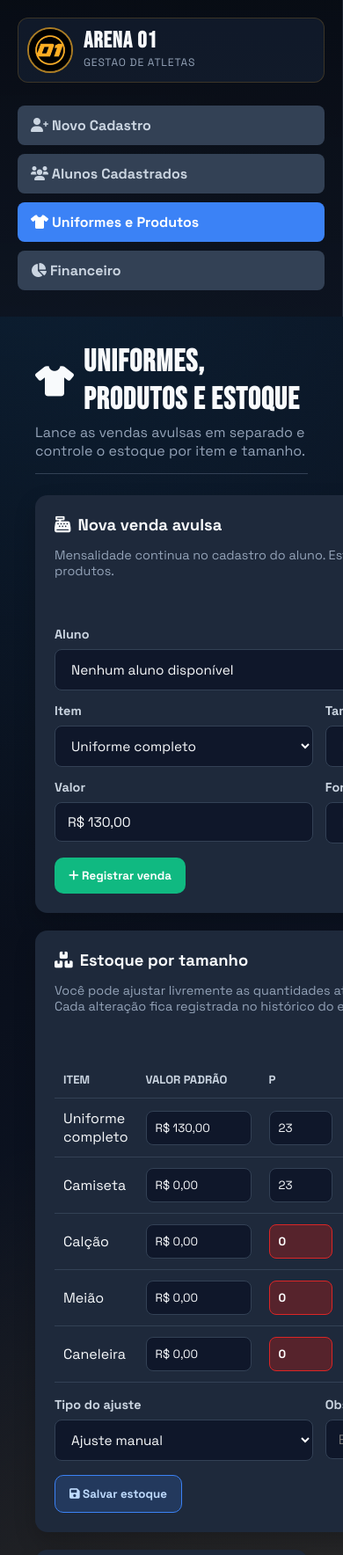
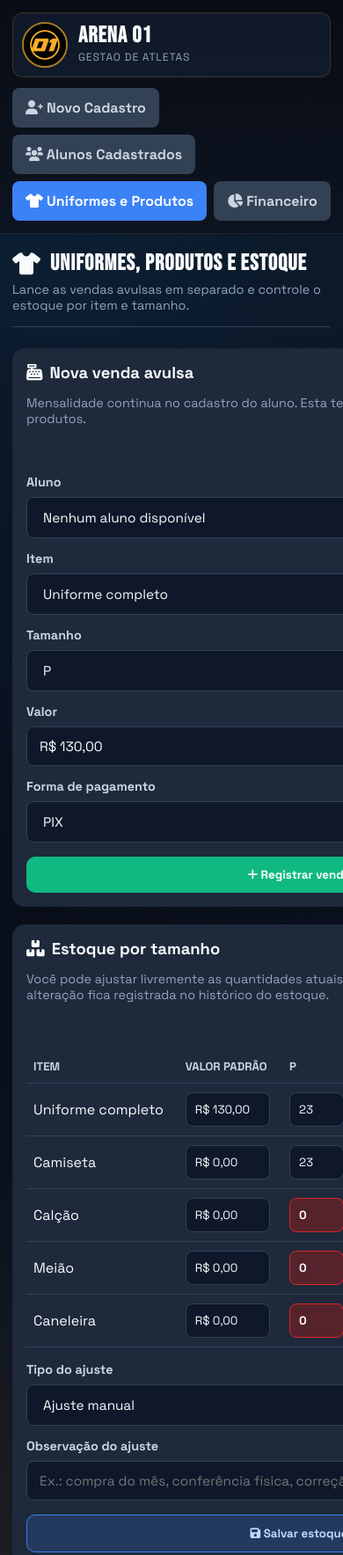
Before and after one commit to RodrigoAp727/FutPass_App, a website: page FutPass_App/public/uniformes.html in a window 390 px wide. Shown: the top 1768 px of the page at 88% size. Drawn offline with Linux system fonts and the light colour scheme; no server answers.

Commit message:
feat: melhorar responsividade mobile nas telas principais

```diff
--- a/FutPass_App/public/uniformes.html
+++ b/FutPass_App/public/uniformes.html
@@ -62,7 +62,38 @@
         .sale-delete:hover { background: rgba(239, 68, 68, 0.24); }
         .empty-state { color: #94a3b8; padding: 10px 0; }
         @media (max-width: 1100px) { .grid { grid-template-columns: 1fr; } }
-        @media (max-width: 900px) { body { flex-direction: column; } .sidebar { width: 100%; } }
+        @media (max-width: 900px) {
+            body { flex-direction: column; }
+            .sidebar {
+                width: 100%;
+                border-right: none;
+                border-bottom: 1px solid rgba(147, 168, 197, 0.15);
+                padding: 14px;
+                display: flex;
+                flex-wrap: wrap;
+                flex-direction: row;
+                gap: 8px;
+            }
+            .brand-wrap { width: 100%; margin-bottom: 4px; }
+            .menu-item { margin: 0; white-space: nowrap; }
+            .main-content { padding: 18px 14px 28px; }
+            .header-dash h1 { font-size: 1.9rem; }
+            .card { padding: 16px; }
+            .form-grid,
+            .filter-grid { grid-template-columns: 1fr; }
+            .btn-primary,
+            .btn-secondary { width: 100%; }
+            .sale-actions { flex-direction: column; align-items: flex-start; }
+        }
+        @media (max-width: 640px) {
+            .header-dash h1 { font-size: 1.6rem; }
+            .header-dash p { font-size: 0.9rem; }
+            .stock-table { min-width: 620px; }
+            .stock-table th,
+            .stock-table td { padding: 10px 8px; }
+            .price-input { width: 96px; }
+            .stock-input { width: 62px; }
+        }
     </style>
 </head>
 <body>
```
Also changed, not shown: FutPass_App/public/alunos.html (+25 -0 lines), FutPass_App/public/cadastro.html (+30 -1 lines), FutPass_App/public/financeiro.html (+26 -1 lines).
